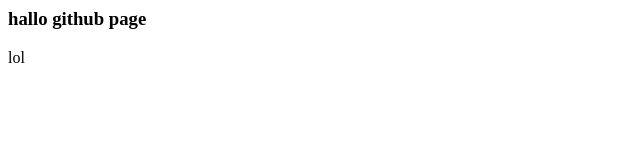
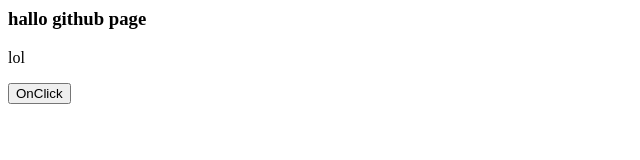
Before and after one commit to Sebaslos/test, a plain HTML site: page index.html in a window 1280 px wide. Shown: the whole page, without its empty margins (0-640 px from the left). Drawn offline with Linux system fonts and the light colour scheme.

Commit message:
update index.html

```diff
--- a/index.html
+++ b/index.html
@@ -6,6 +6,8 @@
 <body>
   <h3>hallo github page</h3>
   <p>lol</p>
+
+  <button onclick="alert('lol')">OnClick</button>
 </body>
 
 </html>
```
